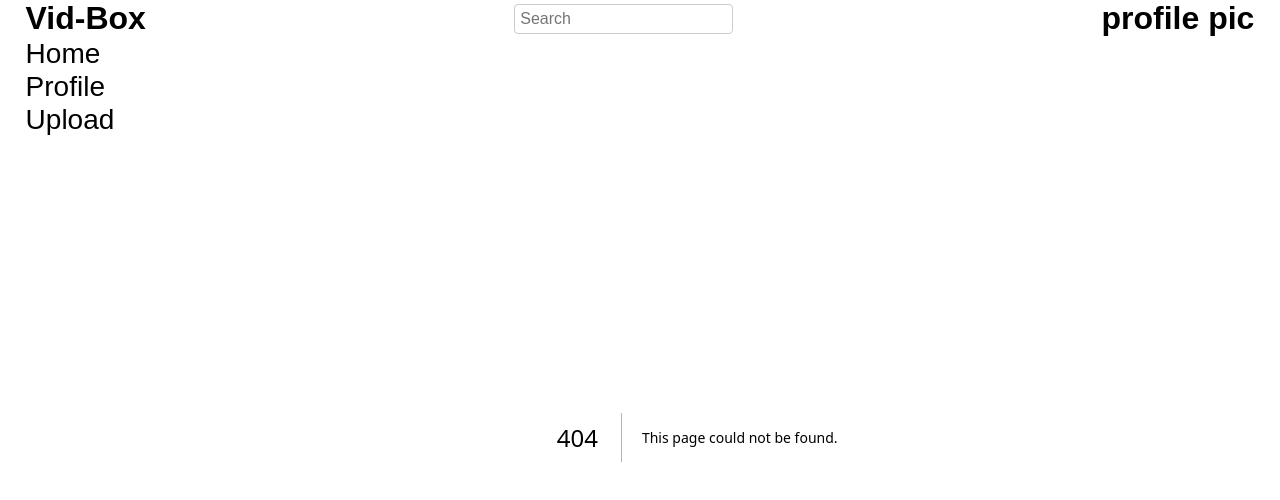
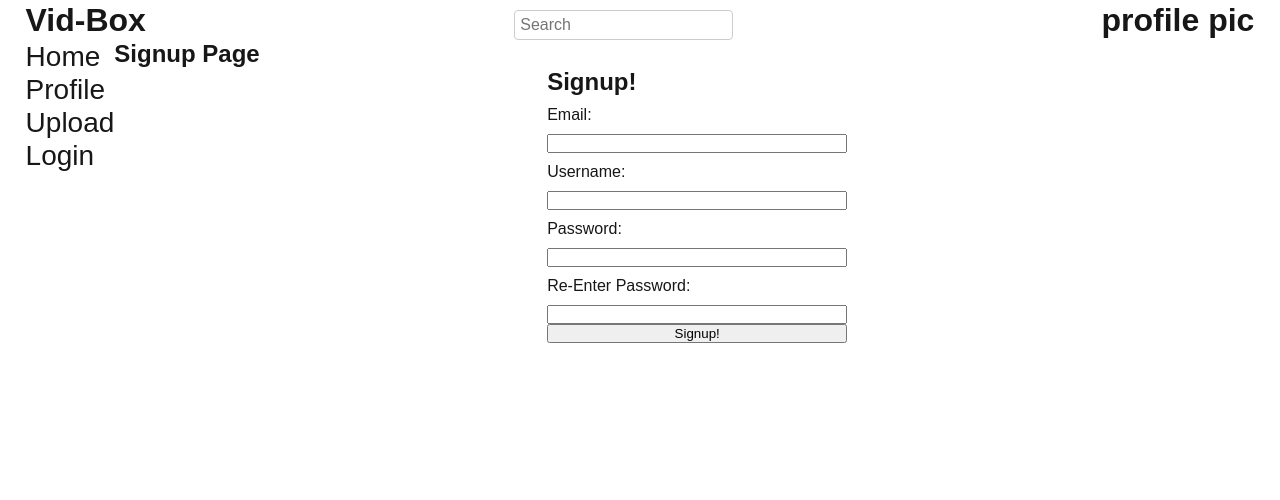
Before and after one commit to lainl/VidBox-FrontEnd, a Next.js app in the folder vb-frontend/: page /Signup in a window 1280 px wide. Before the commit this address had no page. Shown: the top 500 px of the page. Built offline with nearby package versions, Linux system fonts and the light colour scheme.

Commit message:
Login And Signup

```diff
--- /dev/null
+++ b/vb-frontend/src/app/Signup/page.tsx
@@ -0,0 +1,25 @@
+import styles from "./page.module.css";
+
+export default function profile() {
+  return (
+    <>
+        <div>
+            <h2>Signup Page</h2>
+        </div>
+        <div>
+            <form id="SignupForm">
+                <h2> Signup!</h2>
+                <label htmlFor="Email">Email:</label>
+                <input type="text" id="emailInput" name="email" />
+                <label htmlFor="Username">Username:</label>
+                <input type="text" id="usernameInput" name="username" />
+                <label htmlFor="Password">Password:</label>
+                <input type="text" id="passwordInput" name="password" />
+                <label htmlFor="PasswordV">Re-Enter Password:</label>
+                <input type="text" id="passwordInputV" name="passwordV" />
+                <button type="submit">Signup!</button>
+            </form>
+        </div>
+    </>
+  );
+}
--- a/vb-frontend/src/app/globals.css
+++ b/vb-frontend/src/app/globals.css
@@ -101,3 +101,14 @@ a {
     color-scheme: dark;
   }
 }
+
+form {
+  display: flex;
+  flex-direction: column;
+  max-width: 300px;
+  margin: 0 auto;
+}
+
+label, input {
+  margin-top: 10px;
+}
--- a/vb-frontend/src/app/layout.tsx
+++ b/vb-frontend/src/app/layout.tsx
@@ -38,6 +38,7 @@ export default function RootLayout({
           <Link className="nav-bar-item" href="/">Home</Link>
           <Link className="nav-bar-item" href="/Profile">Profile</Link>
           <Link className="nav-bar-item" href="/Upload">Upload</Link>
+          <Link className="nav-bar-item" href="/Login">Login</Link>
           </div>
 
           <div className="column">
```
Also changed, not shown: vb-frontend/src/app/Login/page.tsx (added, +22 -0 lines).
